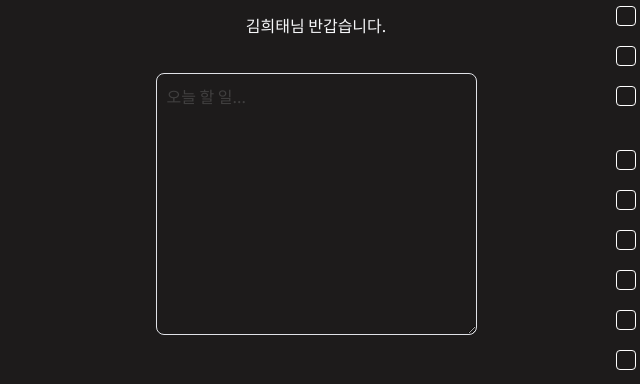
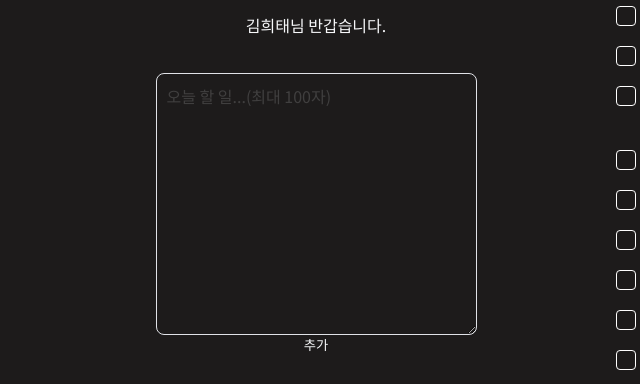
Before and after one commit to hxxtae/todo, a website: page index.html in a window 1280 px wide. Shown: the part 176-560 px from the top of the page, 44-684 px from the left. Drawn offline with nearby package versions, Linux system fonts and the light colour scheme; files that its build step writes are made by us from their sources; files whose address does not match are found by name.

Commit message:
:wrench: rename .todo-user-login in index.html and todo-user.scss

```diff
--- a/index.html
+++ b/index.html
@@ -40,9 +40,12 @@
                     <img src="" alt="사용자 이미지">
                   </div>
                 </div>
-                <div class="todo-user-data">
+                <div class="todo-user-login">
                   <strong class="todo-user-name">김희태</strong>
-                  <textarea class="todo-add sm-hidden" name="todo-name" id="" cols="30" rows="10" placeholder="오늘 할 일..."></textarea>
+                  <textarea class="todo-add sm-hidden" name="todo-name" id="" cols="30" rows="10" maxlength="100" placeholder="오늘 할 일...(최대 100자)"></textarea>
+                  <div class="todo-add-enter sm-hidden">
+                    <button type="button">추가</button>
+                  </div>
                 </div>
               </form>
             </section>
--- a/src/style/components/_todo-user.scss
+++ b/src/style/components/_todo-user.scss
@@ -54,7 +54,7 @@
       margin-bottom: 20px;
     }
 
-  &-data {
+  &-login {
     @include columns-flexbox();
 
     .todo-user-name {
@@ -79,14 +79,12 @@
         }
       }
     }
-
-
   }
 
   @include responsive('T') {
     align-self: flex-start;
 
-    &-data {
+    &-login {
 
       .todo-user-name {
         margin-bottom: 40px;
```
